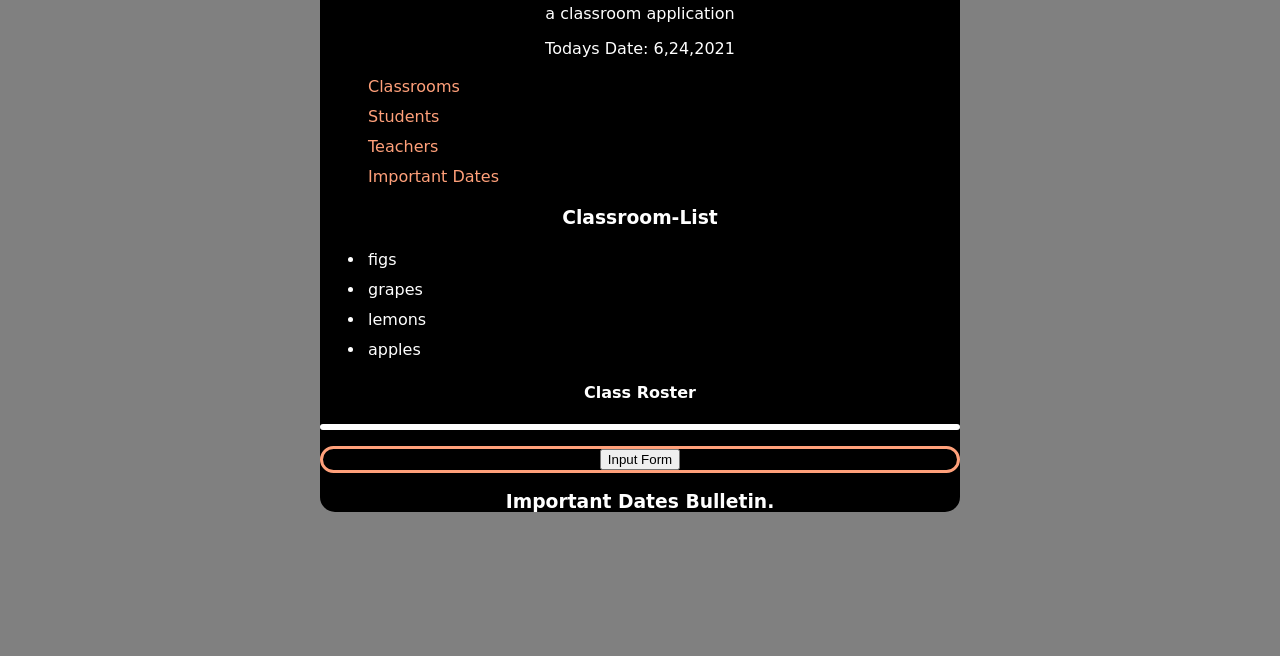
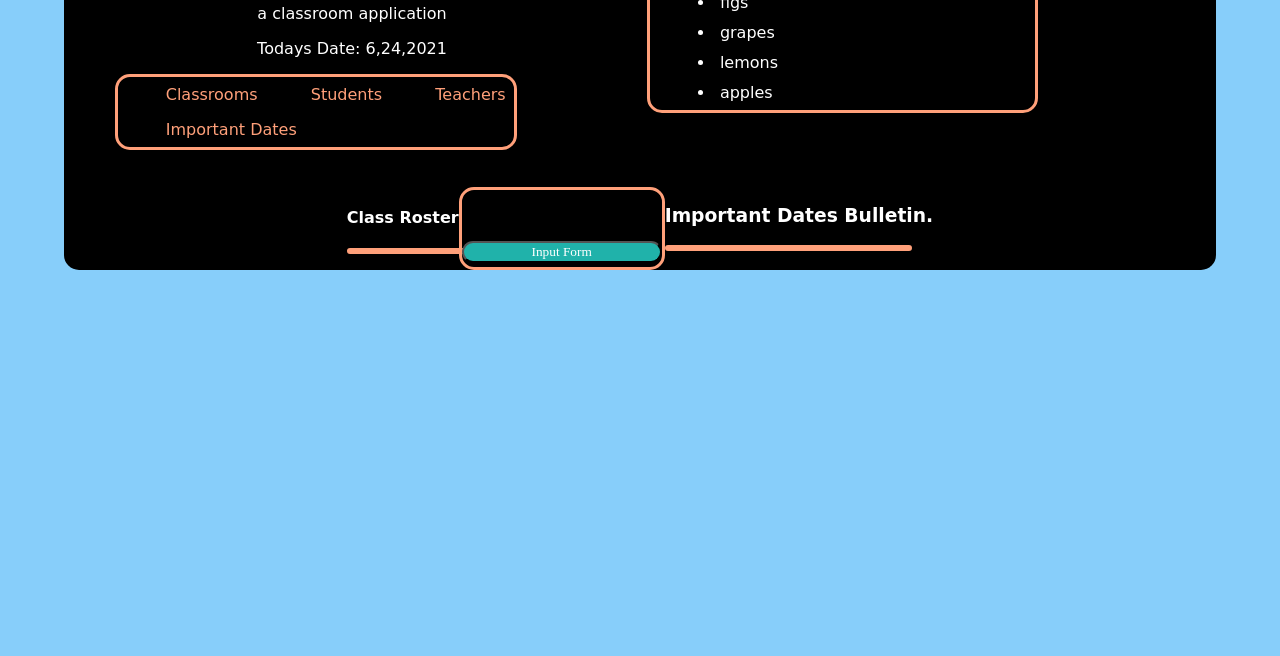
Before and after one commit to EvanDBush/classroom-organizer, a website: page public/index.html in a window 1280 px wide. Shown: the part 144-800 px from the top of the page. Drawn offline with Linux system fonts and the light colour scheme; no server answers; a web font is replaced by a local one.

Commit message:
adds flex display to large screen  media query

```diff
--- a/public/css/style.css
+++ b/public/css/style.css
@@ -1,5 +1,5 @@
 html {
-    background-color: gray;
+    background-color: lightskyblue;
 }
 
 body {
@@ -18,7 +18,7 @@ h1 {
 }
 
 img {
-    border-radius: 15px;;
+    border-radius: 15px;
 }
 
 header li {
@@ -29,6 +29,34 @@ header li {
 header {
     margin: 0px;
 }
+
+form {
+    border-radius: 15px;
+}
+
+label {
+    float: left;
+    text-align: right;
+    margin-right: 15px;
+    width: 100px;
+}
+
+input {
+    float: left;
+    text-align: left;
+    margin-right: 15px;
+    width: 200px;
+}
+
+button {
+    width: 200px;
+    font-family: 'Baloo Tammudu 2';
+    background: lightseagreen;
+    color: white;
+    border-radius: 15px;
+}
+
+
 
 a:link {
     color: lightsalmon;
@@ -59,10 +87,10 @@ aside {
     border-radius: 15px;
 }
 
-main ul {
+ul {
     max-height: 200px;
     overflow-y: scroll;
-    border: medium solid white;
+    border: medium solid lightsalmon;
     border-radius: 15px;
     list-style-position: inside;
 }
@@ -92,11 +120,46 @@ li:hover {
 
 ::-webkit-scrollbar-thumb {
     border-radius: 8px;
-    background: #c2c9d2;
+    /* background: #c2c9d2; */
+    background: lightskyblue
+}
+
+@media (min-width: 500px) {
+    body {
+        width: 70%;
+        justify-content: center;
+    }
+
+    ul {
+        width: 75%;
+
+    }
+
+    header ul {
+        display: flex;
+        justify-content: space-between;
+        flex-wrap: wrap;
+    }
 }
 
 @media (min-width: 900px) {
     body {
-        width: 50%;
-    };
+        width: 90%;
+        display: flex;
+        flex-direction: row;
+        flex-wrap: wrap;
+        columns: 3;
+
+    }
+
+    div {
+        width: 40%;
+        height: 40%;
+        margin: 5%;
+    }
+
+    header ul {
+        display: flex;
+        justify-content: space-between;
+    }
 }
```
